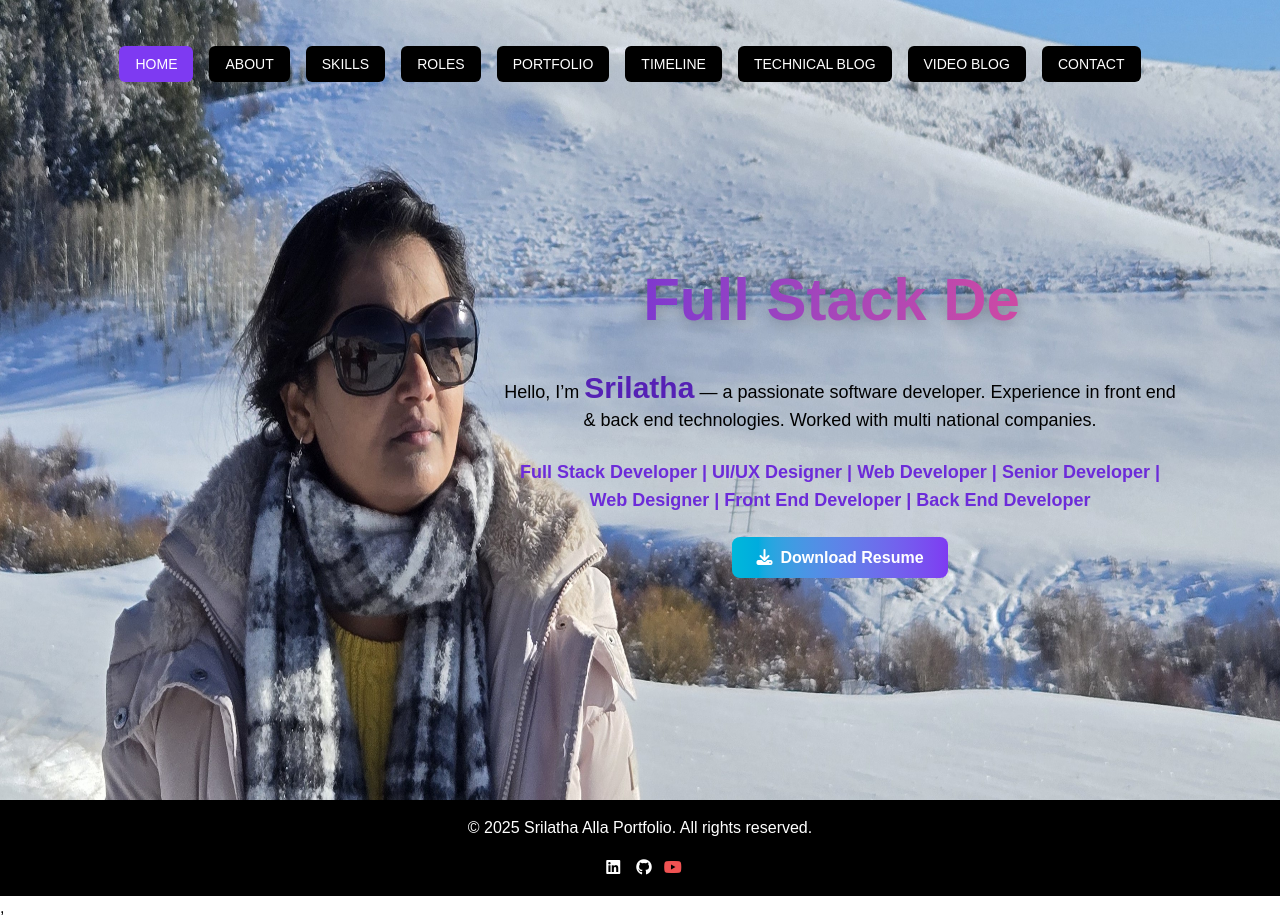
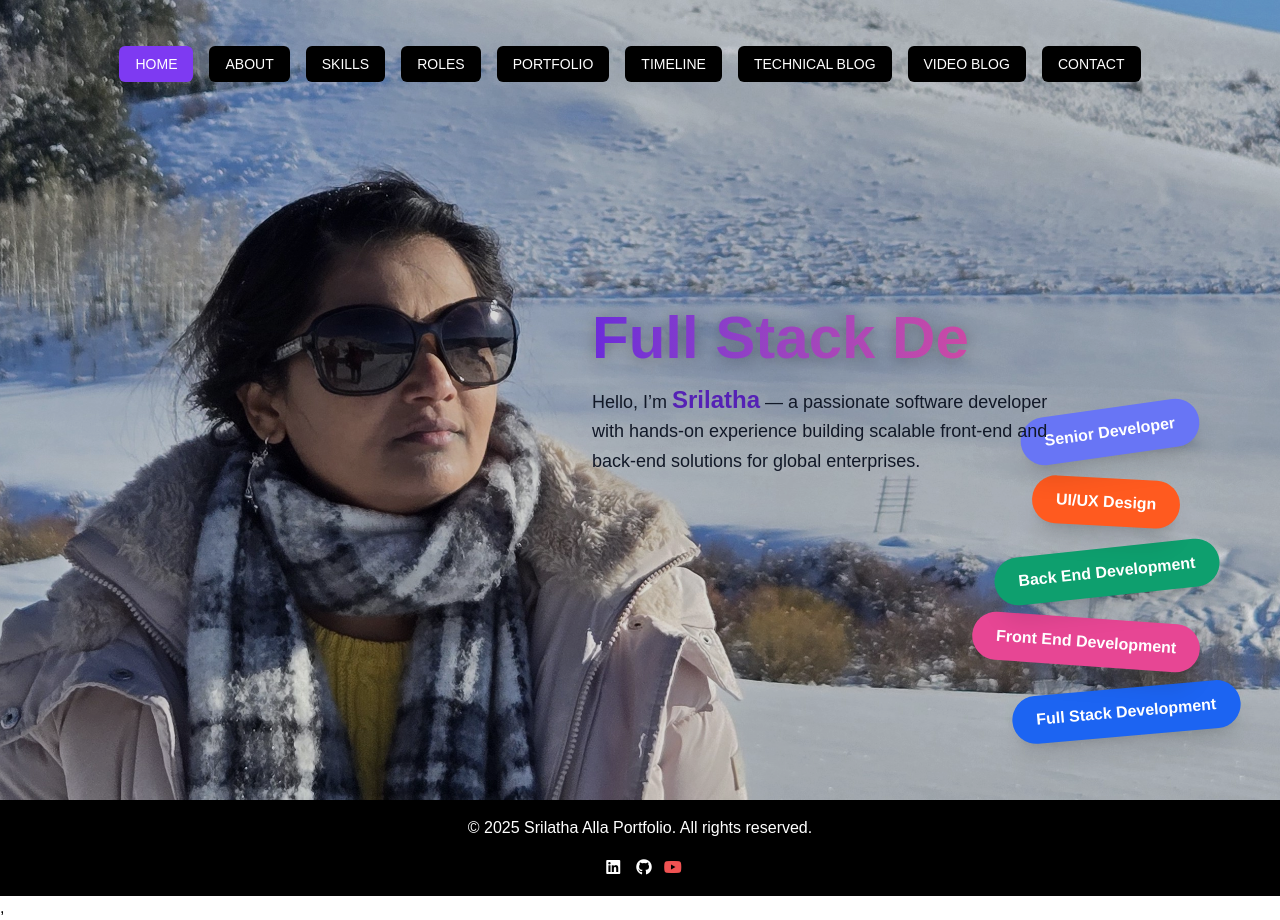
Before and after one commit to SrilathaWeb/pwp-react, a React (Vite) app: page / in a window 1280 px wide. Built offline with nearby package versions, Linux system fonts and the light colour scheme.

Commit message:
home page css changes

```diff
--- a/package.json
+++ b/package.json
@@ -15,6 +15,7 @@
     "@fortawesome/react-fontawesome": "^3.1.0",
     "@tailwindcss/vite": "^4.1.14",
     "flowbite-react": "^0.12.9",
+    "framer-motion": "^12.23.24",
     "react": "^19.1.1",
     "react-dom": "^19.1.1",
     "react-markdown": "^10.1.0",
--- /dev/null
+++ b/src/components/drop-animation.tsx
@@ -0,0 +1,37 @@
+import { motion } from "framer-motion";
+
+const roles = [
+    { name: "Full Stack Development", color: "bg-blue-600", x: 0, y: 0, rotate: -5 },
+    { name: "Front End Development", color: "bg-pink-500", x: -40, y: -70, rotate: 4 },
+    { name: "Back End Development", color: "bg-green-500", x: -20, y: -140, rotate: -6 },
+    { name: "UI/UX Design", color: "bg-orange-500", x: -60, y: -210, rotate: 3 },
+    { name: "Senior Developer", color: "bg-indigo-500", x: -40, y: -280, rotate: -8 },
+];
+
+export default function RolesDropAnimation() {
+    return (
+        <div className="absolute bottom-5 right-5 md:bottom-10 md:right-10 z-20 w-[400px] h-[300px] pointer-events-none">
+            {roles.map((role, index) => (
+                <motion.div
+                    key={index}
+                    initial={{ y: 300, opacity: 0 }}
+                    animate={{
+                        y: roles[index].y,
+                        x: roles[index].x,
+                        opacity: 1,
+                        rotate: roles[index].rotate,
+                    }}
+                    transition={{
+                        delay: index * 0.25,
+                        type: "spring",
+                        stiffness: 80,
+                        damping: 12,
+                    }}
+                    className={`absolute bottom-0 right-0 px-6 py-3 rounded-full text-white text-xs md:text-base font-semibold shadow-xl ${role.color}`}
+                >
+                    {role.name}
+                </motion.div>
+            ))}
+        </div>
+    );
+}
--- a/src/layouts/custom-nav.tsx
+++ b/src/layouts/custom-nav.tsx
@@ -2,6 +2,7 @@
 import {useLocation} from "react-router";
 import {Navigation} from "./navigation.tsx";
 import TypewriterText from "../routes/typewriter.tsx";
+import RolesDropAnimation from "../components/drop-animation.tsx";
 
 export function CustomNav (){
     const location=useLocation();
@@ -26,38 +27,61 @@ export function CustomNav (){
      } else{
     return (
         <>
-            <section className="relative flex  h-screen overflow-hidden items-center justify-center">
+            <section className="relative flex h-screen overflow-hidden items-center justify-center">
+                {/* Background Image */}
                 <div className="absolute inset-0 overflow-hidden">
-                     <img src="/SrilathaAlla.jpg" alt="Srilatha Alla" className="min-w-full h-full banner shadow-2xl "/>
+                    <img
+                        src="/SrilathaAlla.jpg"
+                        alt="Srilatha Alla"
+                        className="w-full h-full object-cover object-[30%_center] banner shadow-2xl"
+                    />
+                    {/* Overlay for readability */}
+                    <div className="absolute inset-0 bg-black/25 sm:bg-black/15"></div>
                 </div>
-                <nav className="absolute top-8 left-0 right-5 flex justify-center z-10 space-x-6 ">
-                    <Navigation/>
+
+                {/* Navigation */}
+                <nav className="absolute top-8 left-0 right-5 flex justify-center z-30 space-x-6">
+                    <Navigation />
                 </nav>
-                <div className="relative md:left-50 sm:text-center p-2">
-                    <TypewriterText text="Full Stack Developer" speed={120} pause={1000}
-                                    style="text-5xl md:text-6xl font-bold
-    bg-gradient-to-r from-purple-700  to-pink-500
+
+                {/* Text Content */}
+                <div
+                    className="
+      relative z-20 text-center md:text-left
+      px-4 sm:px-6 md:px-12
+      max-w-xl
+      bg-white/60 md:bg-transparent
+       md:backdrop-blur-0
+      rounded-2xl md:rounded-none
+      py-4 md:py-0
+      mt-100 md:mt-0
+      md:translate-x-48  /* 💡 moves text to the right on medium+ screens */
+      sm:translate-x-16  /* small right shift on tablets */
+      translate-x-0      /* no shift on mobile */
+      transition-transform duration-500 ease-in-out
+    "
+                >
+                    <TypewriterText
+                        text="Full Stack Developer"
+                        speed={120}
+                        pause={1000}
+                        style="text-3xl sm:text-5xl md:text-6xl font-bold
+             bg-gradient-to-r from-purple-700 to-pink-500
              bg-clip-text text-transparent
              drop-shadow-[0_2px_8px_rgba(0,0,0,0.3)]
-    m-10" />
-                        <p className="text-black text-lg max-w-2xl mx-auto mb-6">
-                        Hello, I’m <span className="text-purple-800 font-semibold text-3xl">Srilatha</span> — a passionate software
-                        developer. Experience in front end & back end technologies. Worked with multi national companies.
+             mb-4"
+                    />
+                    <p className="text-gray-900 text-sm sm:text-lg mb-4 leading-relaxed">
+                        Hello, I’m <span className="text-purple-800 font-semibold text-2xl">Srilatha</span> — a passionate software developer with hands-on experience building scalable front-end and back-end solutions for global enterprises.
                     </p>
-                    <p className="text-purple-700 text-lg max-w-2xl mx-auto mb-6 font-extrabold"> Full Stack Developer | UI/UX Designer | Web Developer | Senior Developer | Web Designer | Front End Developer | Back End Developer</p>
-                    {/*<a href="/portfolio"
-                       className="bg-gradient-to-r from-cyan-500 to-purple-600 px-8 py-3 text-white rounded-lg font-semibold hover:opacity-90 transition">View
-                        My Work</a>*/}
-                    <div className="mt-8">
-                        <a href="https://drive.google.com/file/d/1KWTlwPx8nRpVHX15J7hkci0yjisvGoY0/view"
-                           className="bg-gradient-to-r from-cyan-500 to-purple-600 px-6 py-3 rounded-lg text-white font-semibold hover:opacity-90 transition" target="_blank">
-                            <i className="fa-solid fa-download mr-2"></i>Download Resume
-                        </a>
                 </div>
 
+                {/* Roles Animation */}
+                <div className="z-10 absolute top-120 -right-10 md:bottom-6 md:right-0">
+                    <RolesDropAnimation />
                 </div>
+            </section>
 
-            </section>
 
         </>
     )
```
Also changed, not shown: 1 other file (tests, documents, lock files or other folders). Lines whose indentation alone changed are shown as unchanged.
